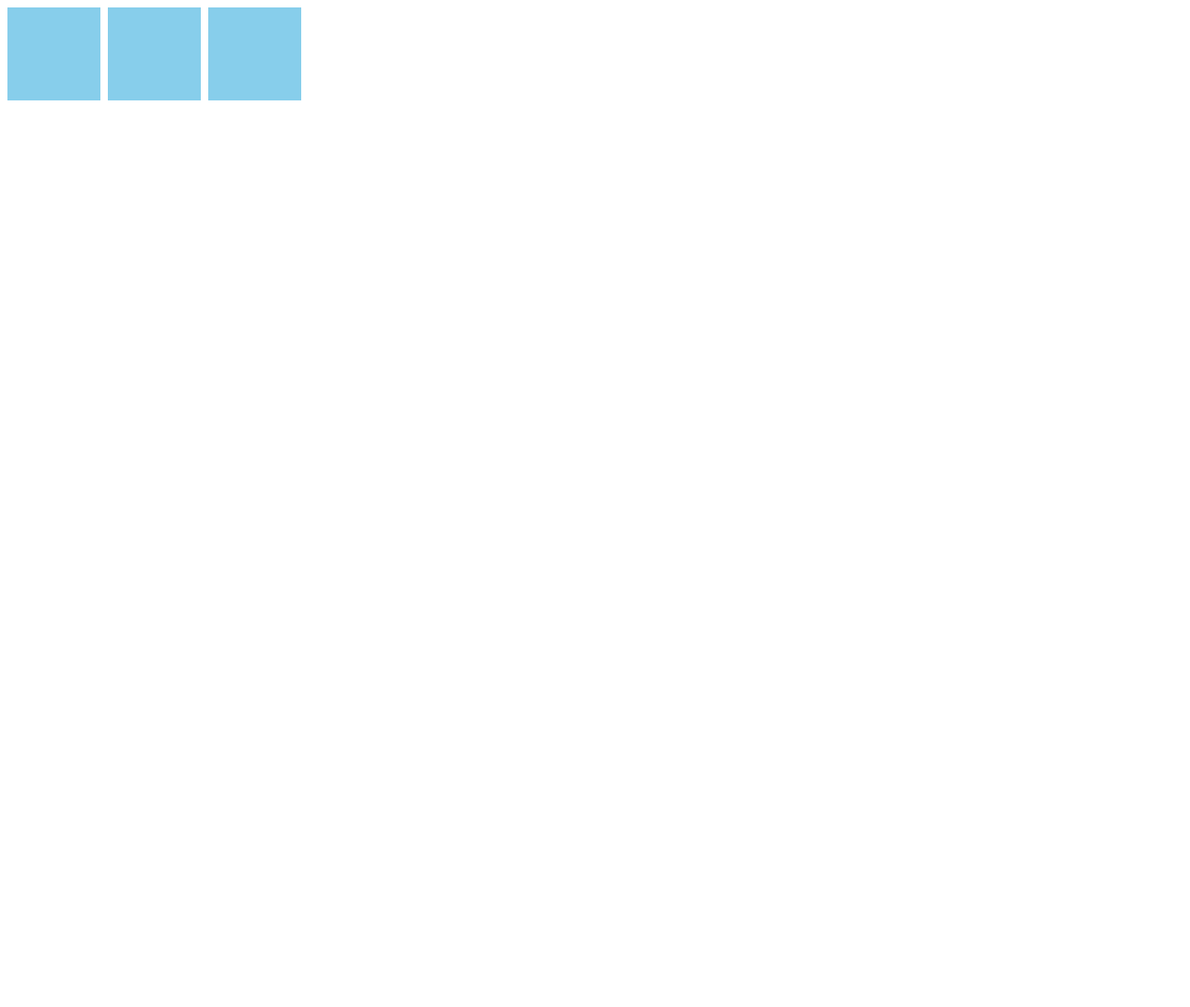
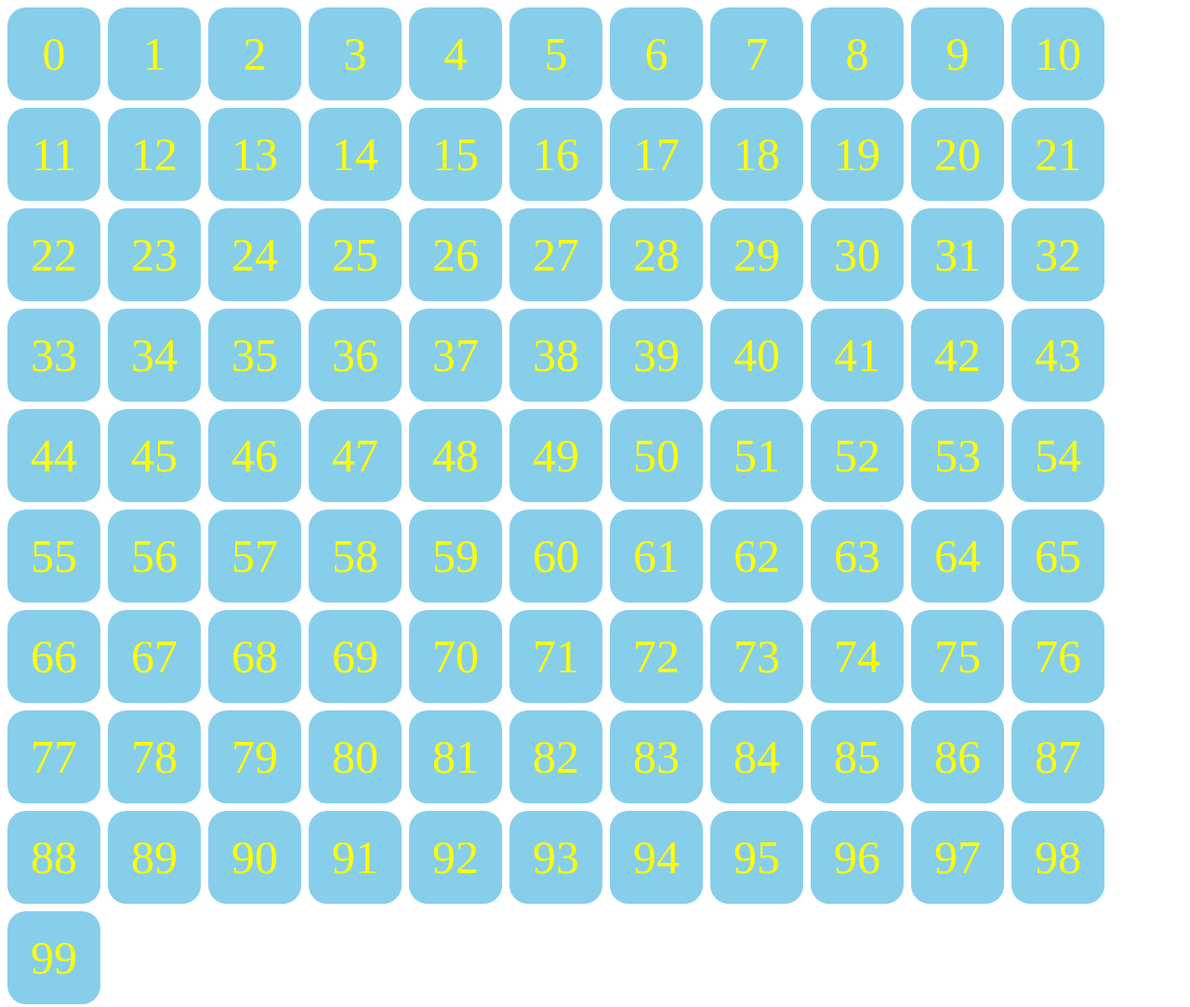
Before and after one commit to maki20/MYJPrac, a plain HTML site: page index.html in a window 1280 px wide. Shown: the whole page at 93% size. Before the commit the page ends 800 px from the top, so only its background shows below. Drawn offline with Linux system fonts and the light colour scheme.

Commit message:
Added more boxes

```diff
--- a/index.html
+++ b/index.html
@@ -17,6 +17,11 @@
           cursor: pointer;
           transition: 0.8s;
           margin:0 8px 8px 0;
+          text-align: center;
+          line-height: 100px;
+          font-size: 50px;
+          color:yellow;
+          border-radius: 20%;
       }
       .circle {
         background: pink;
@@ -29,27 +34,24 @@
     <title>My JavaScript Practice</title>
 </head>
 <body>
-  <div class="box" id="target1"></div>
-  <div class="box" id="target2"></div>
-  <div class="box" id="target3"></div>
 
 
    <script>
       'use strict';
 
-      const target1 = document.getElementById('target1');
-      const target2 = document.getElementById('target2');
-      const target3 = document.getElementById('target3');
 
-      target1.addEventListener('click',() => {
-        target1.classList.toggle('circle');
+      for (let i = 0; i < 100; i++) {
+        const div = document.createElement('div');
+      div.classList.add('box');
+      div.textContent = i;
+
+      div.addEventListener('click', () => {
+        div.classList.toggle('circle');
       });
-      target2.addEventListener('click',() => {
-        target2.classList.toggle('circle');
-      });
-      target3.addEventListener('click',() => {
-        target3.classList.toggle('circle');
-      });
+
+
+      document.body.appendChild(div);
+  }
 
   </script>
 </body>
```
